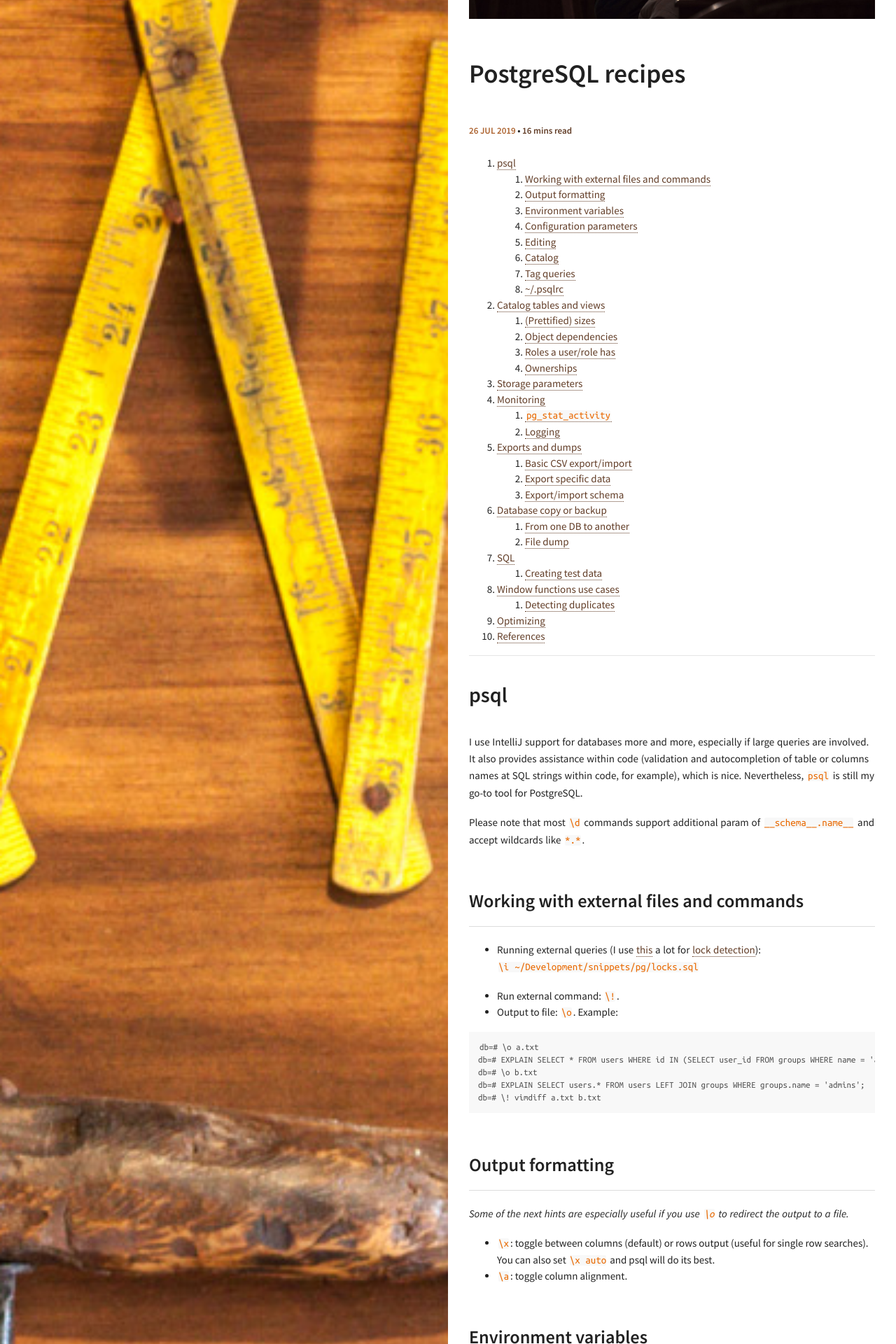
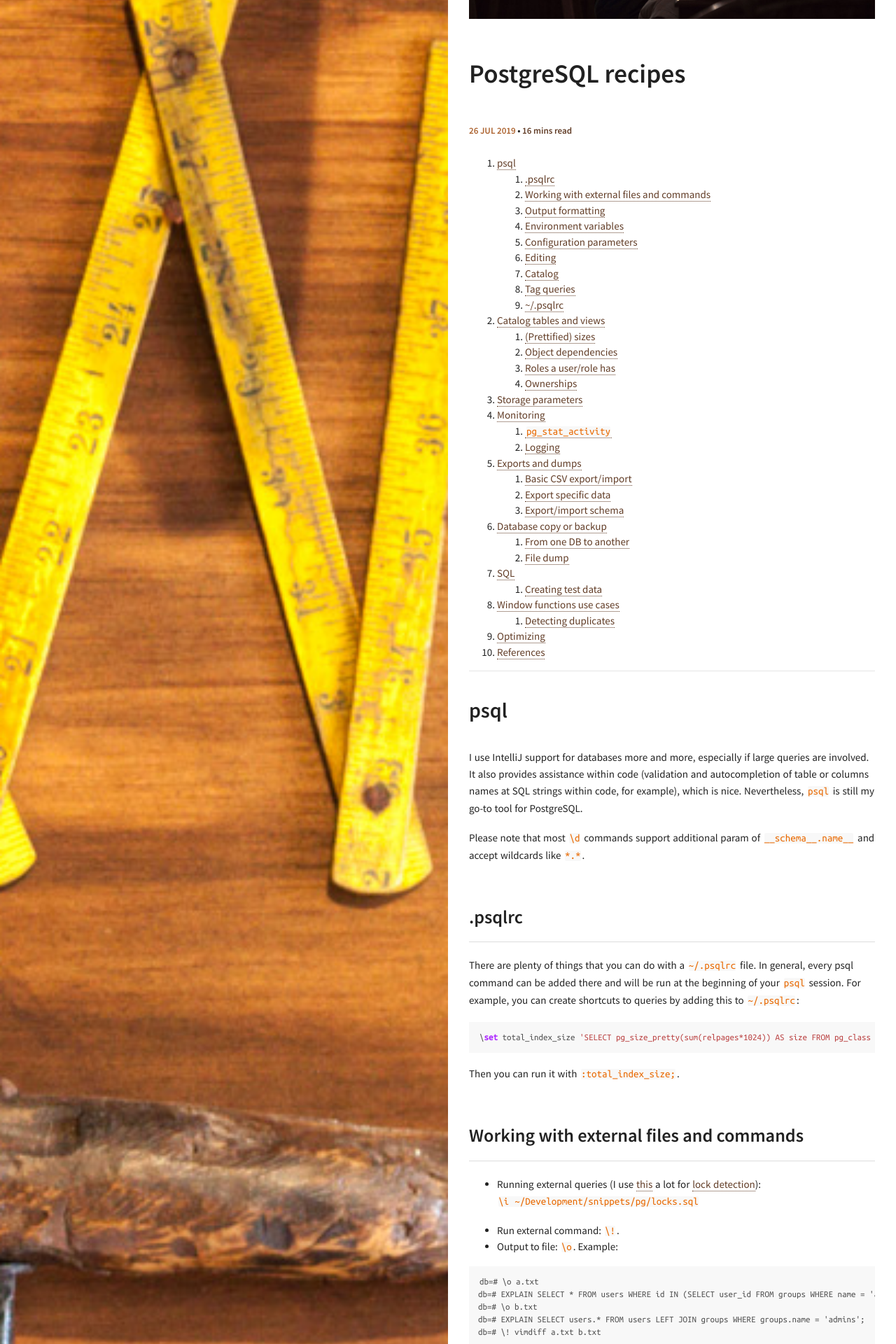
Before and after one commit to juanignaciosl/juanignaciosl.github.io, a Jekyll site: the page built from _posts/2019-07-26-Postgresql_recipes.markdown, in a window 1280 px wide. Shown: the part 421-2341 px from the top of the page at 70% size. Built offline with Jekyll 4.4.1, drawn with Linux system fonts in a browser that asks for light colours; comment, search, counter and statistics services are not loaded; some of the changed text lies outside the part shown.

Commit message:
psqlrc example

````diff
--- a/_posts/2019-07-26-Postgresql_recipes.markdown
+++ b/_posts/2019-07-26-Postgresql_recipes.markdown
@@ -19,6 +19,18 @@ assistance within code (validation and autocompletion of table or columns names
 example), which is nice. Nevertheless, `psql` is still my go-to tool for PostgreSQL.
 
 Please note that most `\d` commands support additional param of `__schema__.name__` and accept wildcards like `*.*`.
+
+## .psqlrc
+
+There are plenty of things that you can do with a `~/.psqlrc` file. In general, every psql command can be added there
+and will be run at the beginning of your `psql` session. For example, you can create shortcuts to queries by adding
+ this to `~/.psqlrc`:
+
+```sql
+\set total_index_size 'SELECT pg_size_pretty(sum(relpages*1024)) AS size FROM pg_class WHERE reltype=0;'
+```
+
+Then you can run it with `:total_index_size;`.
 
 ## Working with external files and commands
 
````
Also changed, not shown: other parts of _posts/2019-07-26-Postgresql_recipes.markdown (+1 -0 lines).
